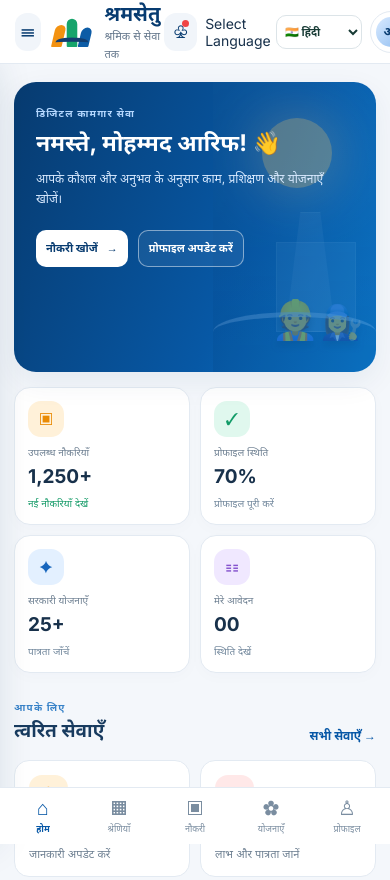
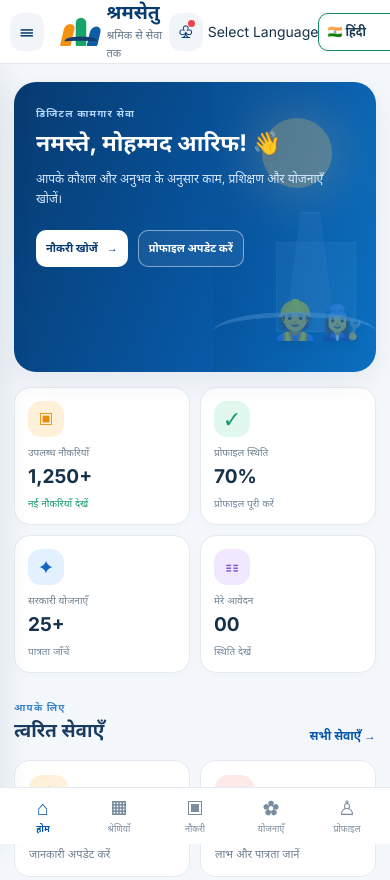
Before and after one commit to perfectcomputerakl-arch/shramsetu, a plain HTML site: page index.html in a window 390 px wide. Shown: the top 880 px of the page. Drawn offline with Linux system fonts and the light colour scheme.

Commit message:
Update style.css

```diff
--- a/style.css
+++ b/style.css
@@ -166,3 +166,100 @@ iframe {
         min-width: 0;
     }
 }
+/* Language selector: responsive mobile layout */
+.topbar {
+  display: flex;
+  align-items: center;
+  gap: 10px;
+}
+
+.brand {
+  flex-shrink: 1;
+  min-width: 0;
+}
+
+.top-actions {
+  display: flex;
+  align-items: center;
+  gap: 8px;
+  min-width: 0;
+  margin-left: auto;
+}
+
+.language-control {
+  flex-shrink: 0;
+  min-width: 0;
+}
+
+#languageSelect {
+  display: block;
+  width: 145px;
+  max-width: 100%;
+  min-width: 0;
+  height: 42px;
+  padding: 0 8px;
+  border: 1px solid #16866b;
+  border-radius: 12px;
+  background: #fff;
+  color: #183b50;
+  font-size: 14px;
+  font-weight: 600;
+  box-sizing: border-box;
+}
+
+.user-chip {
+  flex-shrink: 0;
+}
+
+@media (max-width: 600px) {
+  .topbar {
+    gap: 6px;
+    padding-left: 10px;
+    padding-right: 10px;
+  }
+
+  .brand {
+    gap: 5px;
+  }
+
+  .brand strong {
+    font-size: 19px;
+  }
+
+  .brand small {
+    font-size: 11px;
+  }
+
+  .top-actions {
+    gap: 5px;
+  }
+
+  #languageSelect {
+    width: 105px;
+    height: 38px;
+    padding: 0 4px;
+    font-size: 12px;
+    border-radius: 10px;
+  }
+
+  #notificationBtn {
+    width: 34px;
+    height: 38px;
+    flex-shrink: 0;
+  }
+
+  .user-chip {
+    display: none;
+  }
+}
+
+@media (max-width: 380px) {
+  #languageSelect {
+    width: 90px;
+    font-size: 11px;
+  }
+
+  .brand strong {
+    font-size: 16px;
+  }
+}
```
